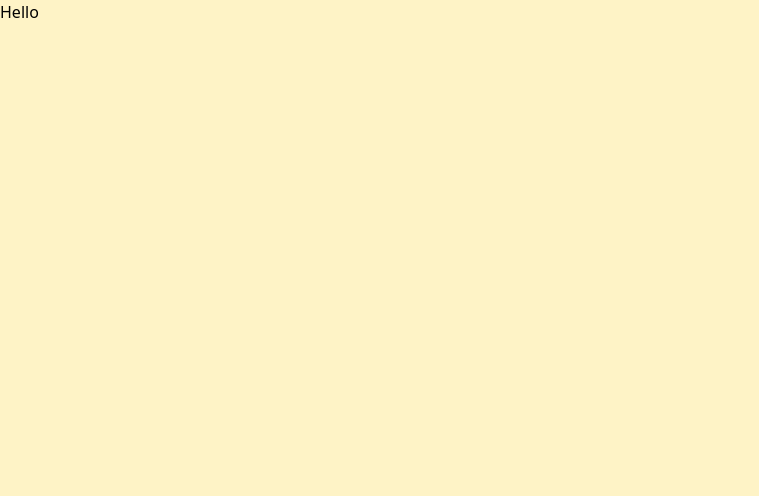
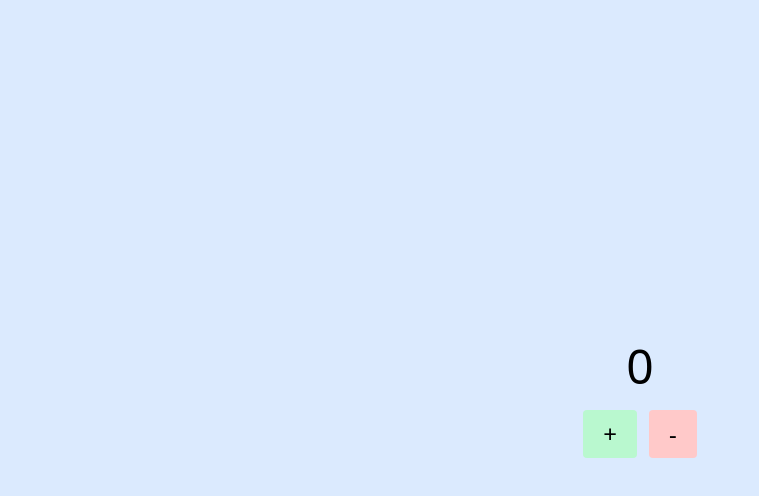
Before and after one commit to KTEJA-DEVV/ReactHooks--Learn-Easy, a React (Vite) app: page / in a window 1280 px wide. Shown: the top 496 px of the page, without its empty margins (0-759 px from the left). Built offline with nearby package versions, Linux system fonts and the light colour scheme.

Commit message:
added useStae

```diff
--- a/src/App.jsx
+++ b/src/App.jsx
@@ -1,10 +1,11 @@
 import React from 'react'
+import LearnUseState from './assets/Components/LearnUseState'
 
 const App = () => {
   return (
-    <div className='bg-amber-100 h-screen w-full'>
-      Hello
-    </div>
+    <>
+    <LearnUseState/>
+    </>
   )
 }
 
--- /dev/null
+++ b/src/assets/Components/LearnUseState.jsx
@@ -0,0 +1,22 @@
+import React, { useState } from 'react'
+
+const LearnUseState = () => {
+  const [count,setCount]=useState(0)
+  const handleIncrement=()=>{
+    setCount(count+1)
+  }
+  const handleDecrement=()=>{
+    setCount(count-1)
+  }
+  return (
+    <div className='bg-blue-100 justify-center items-center h-screen w-full flex flex-col'>
+   <h1 className='text-5xl'>{count}</h1>
+   <div className='gap-3 flex mt-5'>
+    <button className='bg-green-200  rounded px-5 py-2 text-center text-2xl' onClick={handleIncrement}>+</button>
+    <button className='bg-red-200  rounded px-5 py-2 text-center text-2xl' onClick={handleDecrement}>-</button>
+   </div>
+    </div>
+  )
+}
+
+export default LearnUseState
```
Also changed, not shown: 1 other file (tests, documents, lock files or other folders).
